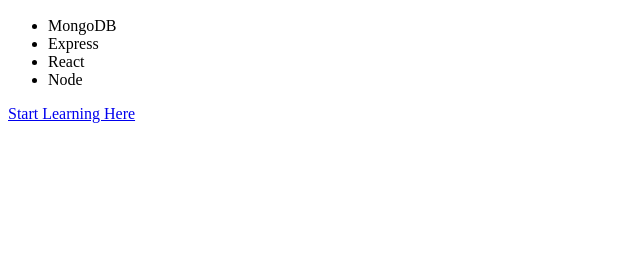
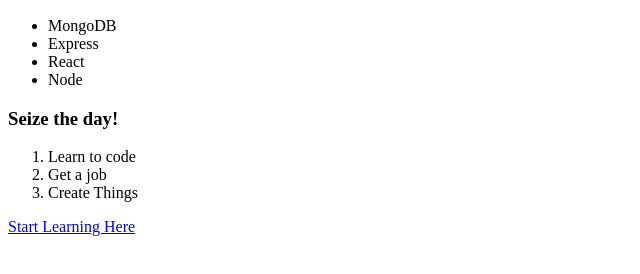
Before and after one commit to Thilanka0824/favorites, a plain HTML site: page index.html in a window 1280 px wide. Shown: the part 110-384 px from the top of the page, without its empty margins (0-640 px from the left). Drawn offline with Linux system fonts and the light colour scheme.

Commit message:
Add files via upload

```diff
--- a/index.html
+++ b/index.html
@@ -19,6 +19,15 @@
 
 </ul>
 
+<h3>Seize the day!</h3>
+
+<ol>
+    <li>Learn to code</li>
+    <li>Get a job</li>
+    <li>Create Things</li>
+
+</ol>
+
 <a href="https://www.codeimmersives.com">Start Learning Here</a>
 
 </body>
```
